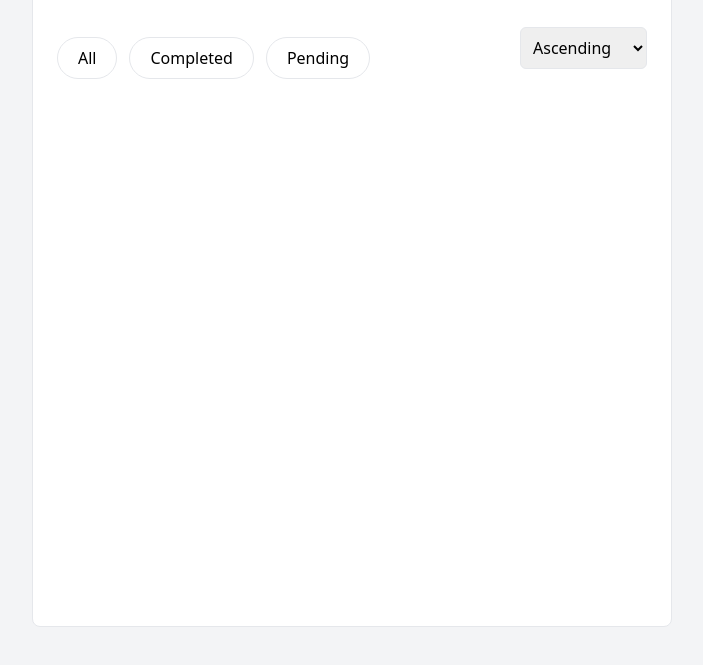
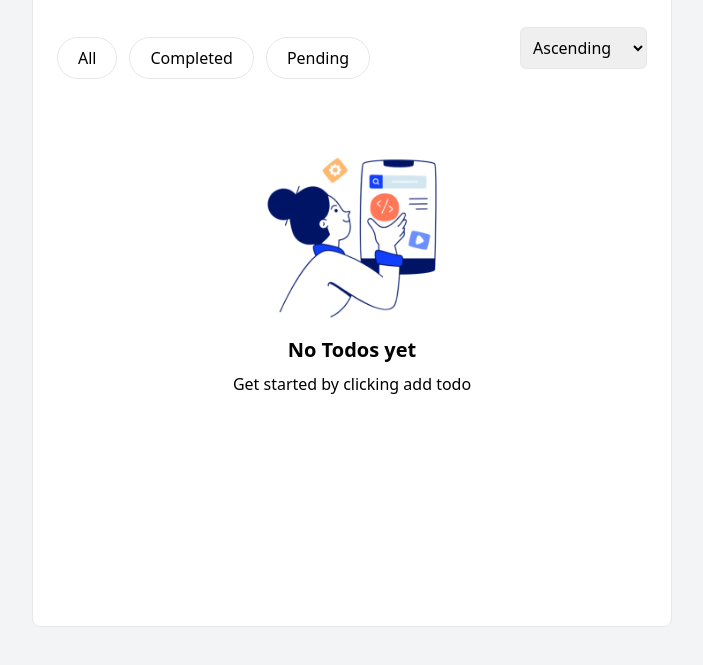
Before and after one commit to kewablay/todo-app-lab2, a plain HTML site: page index.html in a window 1280 px wide. Shown: the part 133-798 px from the top of the page, without its empty margins (288-991 px from the left). Drawn offline with nearby package versions, Linux system fonts and the light colour scheme.

Commit message:
hotfix: fixed input fields holding its value after add todo is clicked

```diff
--- a/index.html
+++ b/index.html
@@ -128,7 +128,7 @@
             id="update-submit-button"
             class="ml-auto bg-blue-500 flex items-center gap-3 hover:bg-blue-700 text-white font-bold py-2 px-4 rounded"
           >
-            <img src="/assets/add-todo-icon.png" alt="Add" />
+            <img src="/assets/update-icon-white.png" alt="update" />
             Update Todo
           </button>
         </form>
--- a/index.js
+++ b/index.js
@@ -8,6 +8,11 @@ function openModal(modalType) {
   if (modalType === "addTodo") {
     document.querySelector(".add-todo-modal").classList.remove("hidden");
     document.querySelector(".update-todo-modal").classList.add("hidden");
+
+    // Clear the input fields in the add-todo-modal
+    document.getElementById("todo-title").value = "";
+    document.getElementById("todo-description").value = "";
+    document.getElementById("todo-date").value = "";
   } else {
     document.querySelector(".add-todo-modal").classList.add("hidden");
     document.querySelector(".update-todo-modal").classList.remove("hidden");
@@ -51,6 +56,24 @@ function updateTodoItem(id, title, description, dueDate) {
 function renderTodoList() {
   const todoList = document.getElementById("todoList");
   todoList.innerHTML = "";
+
+
+  if (todos.length === 0) {
+    todoList.innerHTML = `<div class='w-full mt-10'>
+            <div class='w-full pt-5 flex flex-col justify-center'>
+              <img
+                src='/assets/todo-hero.png'
+                class='w-1/2 md:w-1/3 mx-auto'
+                alt='empty-todo'
+              />
+            </div>
+            <div class='text-center space-y-2'>
+              <h2 class='font-bold text-xl'>No Todos yet</h2>
+              <p class='w-[80%] mx-auto'>Get started by clicking add todo</p>
+            </div>
+          </div>`;
+    return;
+  }
 
   let filteredTodos = todos;
 
@@ -211,6 +234,7 @@ function initializeEventListeners() {
     const dueDate = document.getElementById("todo-date").value;
     addTodoItem(title, description, dueDate);
     closeModal();
+
   });
 
   document.getElementById("sort").addEventListener("change", (event) => {
```
Also changed, not shown: assets/todo-hero.png (added), assets/update-icon-white.png (added).
